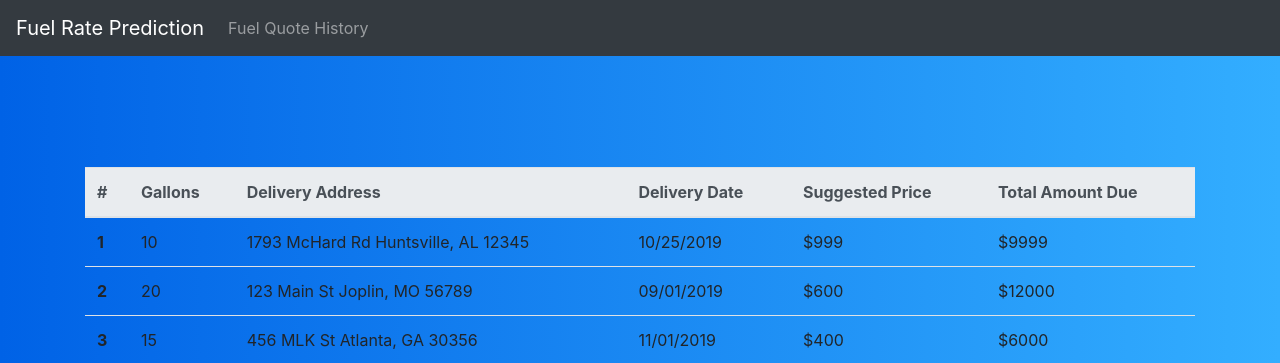
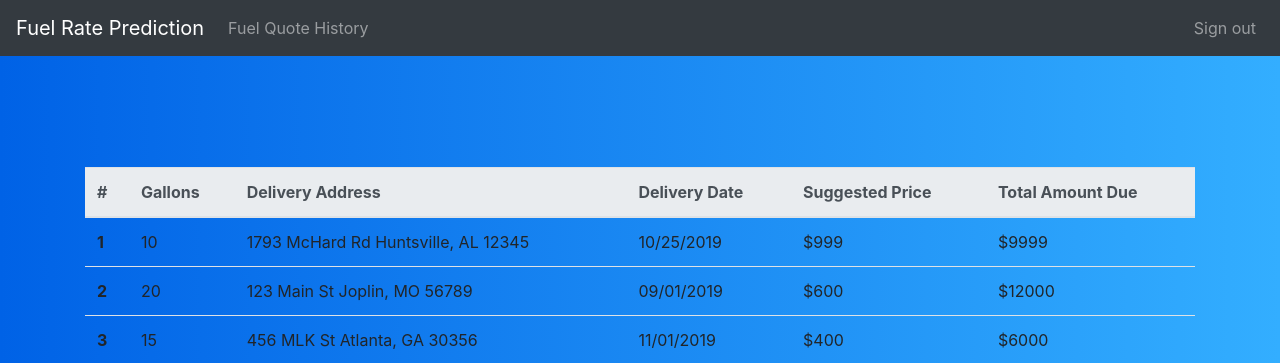
Before and after one commit to Cklewis/FuelPredict.github.io, a Python web app: template Templates/fqHistory.html in a window 1280 px wide. Shown: the top 363 px of the page. Run offline with Jinja, Linux system fonts and the light colour scheme; the template is opened without the code that fills it, so the values that code supplies are empty; some libraries are stand-ins or nearby versions.

Commit message:
Signout is now on the far right of Navbar

```diff
--- a/Static/fqHistory.css
+++ b/Static/fqHistory.css
@@ -11,3 +11,7 @@ body {
 .back {
     text-align: center;
 }
+
+.signout{
+    float:right;
+}
--- a/Templates/fqHistory.html
+++ b/Templates/fqHistory.html
@@ -41,6 +41,13 @@
         <!--   <li class="nav-item">
                             <a href="profile.html" class="nav-link">Client Profile Management</a>
                         </li> -->
+
+      </ul>
+
+      <ul class="navbar-nav ml-auto">
+        <li class="nav-item">
+          <a href="login.html" class="nav-link">Sign out</a>
+        </li>
       </ul>
     </div>
 
@@ -149,4 +156,5 @@
 
 
 </body>
+
 </html>
```
Also changed, not shown: Templates/fuelQuote.html (+12 -5 lines), Templates/profile.html (+10 -5 lines).
